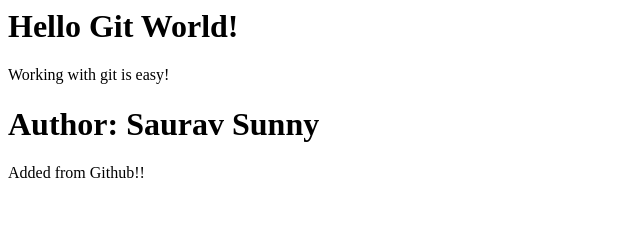
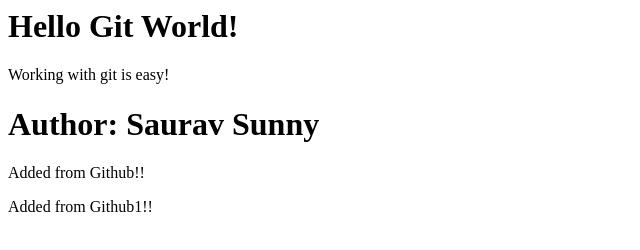
Before and after one commit to ssunny0904/GitGitHubMasterclass, a plain HTML site: page index.html in a window 1280 px wide. Shown: the whole page, without its empty margins (0-640 px from the left). Drawn offline with Linux system fonts and the light colour scheme.

Commit message:
made more changes
made more changes

```diff
--- a/index.html
+++ b/index.html
@@ -9,3 +9,7 @@
 <div>
 	<p>Added from Github!!</p>
 </div>
+
+<div>
+	<p>Added from Github1!!</p>
+</div>
```
